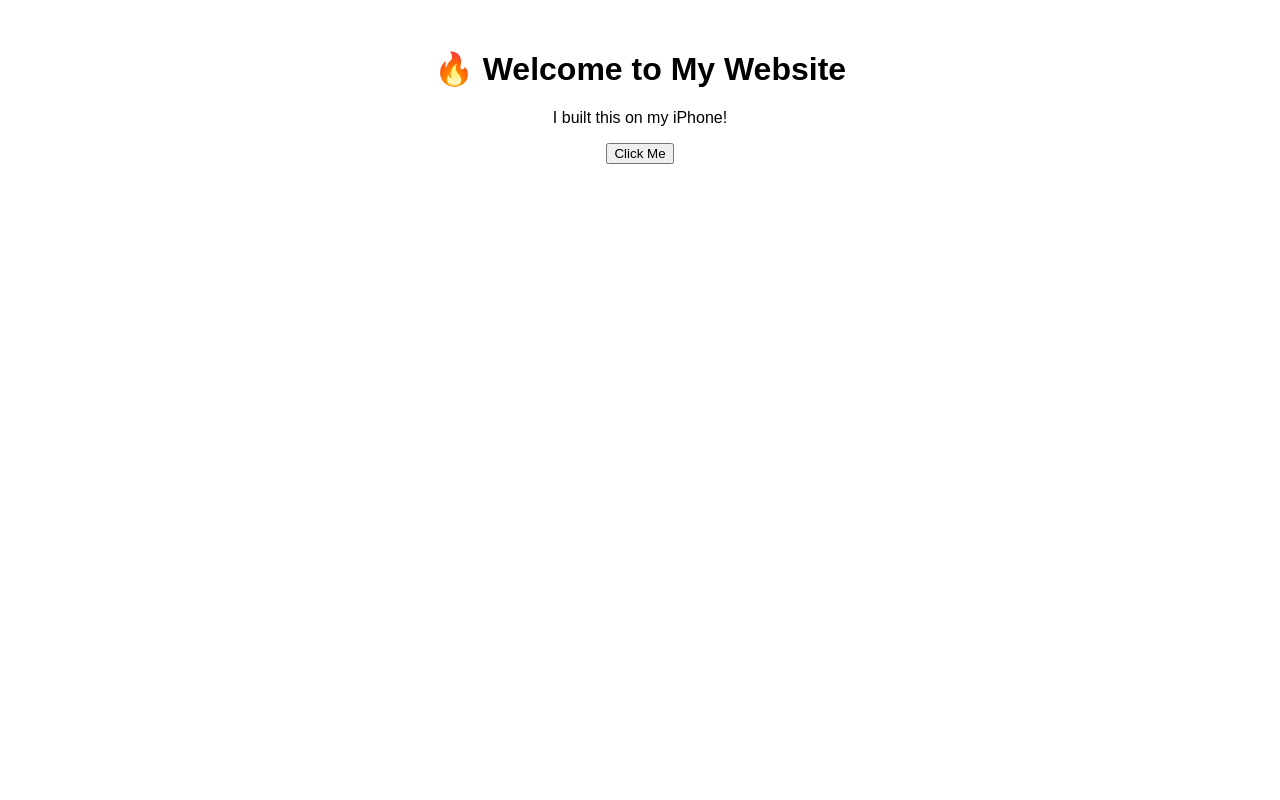
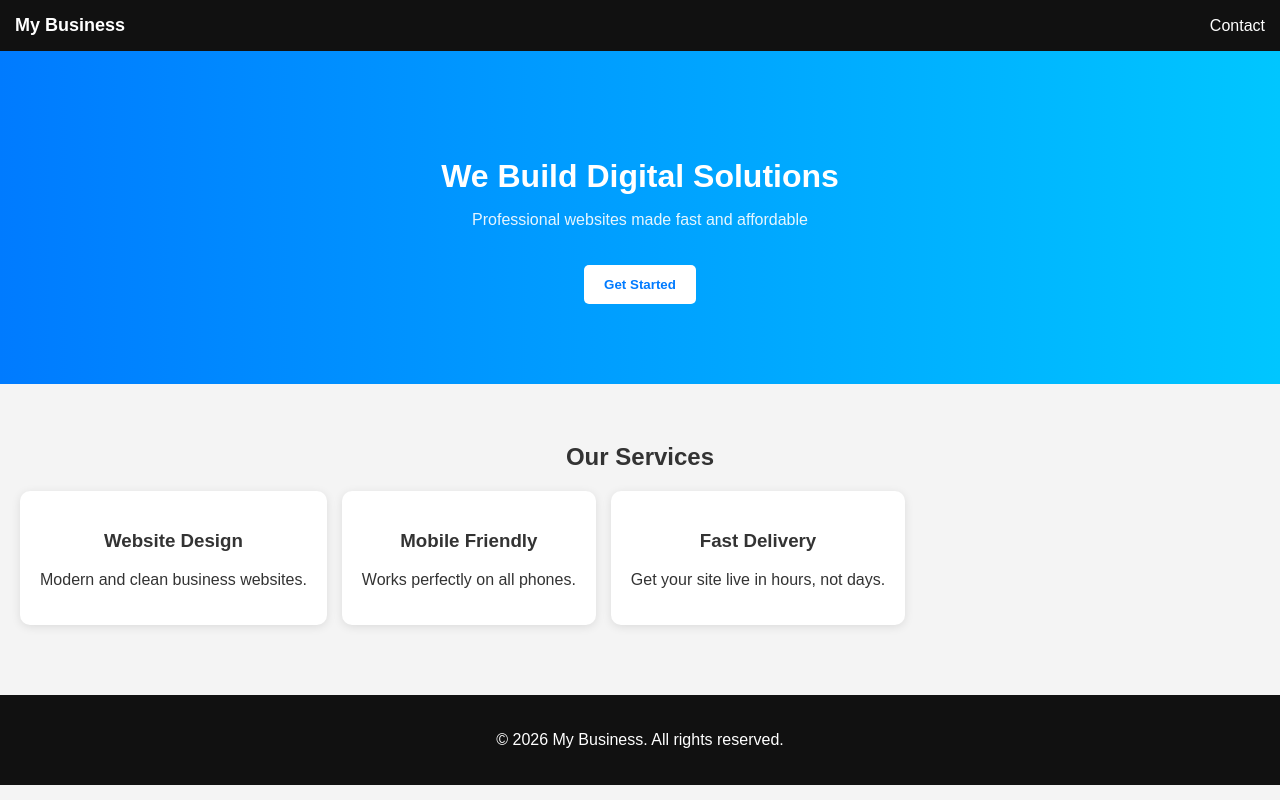
Before and after one commit to theodoremckenzie006/Get-Rich, a plain HTML site: page index.html in a window 1280 px wide. Drawn offline with Linux system fonts and the light colour scheme.

Commit message:
Update index.html

```diff
--- a/index.html
+++ b/index.html
@@ -1,14 +1,139 @@
 <!DOCTYPE html>
 <html>
 <head>
-  <title>My First Website</title>
+  <meta charset="UTF-8">
+  <meta name="viewport" content="width=device-width, initial-scale=1.0">
+  <title>My Business</title>
+
+  <style>
+    body {
+      margin: 0;
+      font-family: Arial, sans-serif;
+      background: #f4f4f4;
+      color: #333;
+    }
+
+    /* NAVBAR */
+    .nav {
+      background: #111;
+      color: white;
+      padding: 15px;
+      display: flex;
+      justify-content: space-between;
+      align-items: center;
+    }
+
+    .nav h1 {
+      font-size: 18px;
+      margin: 0;
+    }
+
+    /* HERO */
+    .hero {
+      background: linear-gradient(to right, #007bff, #00c6ff);
+      color: white;
+      text-align: center;
+      padding: 80px 20px;
+    }
+
+    .hero h2 {
+      font-size: 32px;
+      margin-bottom: 10px;
+    }
+
+    .hero p {
+      font-size: 16px;
+      opacity: 0.9;
+    }
+
+    .btn {
+      margin-top: 20px;
+      padding: 12px 20px;
+      background: white;
+      color: #007bff;
+      border: none;
+      border-radius: 5px;
+      font-weight: bold;
+    }
+
+    /* SECTIONS */
+    .section {
+      padding: 40px 20px;
+      text-align: center;
+    }
+
+    .cards {
+      display: flex;
+      flex-direction: column;
+      gap: 15px;
+      margin-top: 20px;
+    }
+
+    .card {
+      background: white;
+      padding: 20px;
+      border-radius: 10px;
+      box-shadow: 0 2px 10px rgba(0,0,0,0.1);
+    }
+
+    /* FOOTER */
+    .footer {
+      background: #111;
+      color: white;
+      text-align: center;
+      padding: 20px;
+      margin-top: 30px;
+    }
+
+    @media (min-width: 768px) {
+      .cards {
+        flex-direction: row;
+      }
+    }
+  </style>
 </head>
-<body style="font-family: Arial; text-align: center; margin-top: 50px;">
-  <h1>🔥 Welcome to My Website</h1>
-  <p>I built this on my iPhone!</p>
 
-  <button onclick="alert('You clicked my button!')">
-    Click Me
-  </button>
+<body>
+
+  <!-- NAVBAR -->
+  <div class="nav">
+    <h1>My Business</h1>
+    <span>Contact</span>
+  </div>
+
+  <!-- HERO -->
+  <div class="hero">
+    <h2>We Build Digital Solutions</h2>
+    <p>Professional websites made fast and affordable</p>
+    <button class="btn">Get Started</button>
+  </div>
+
+  <!-- SERVICES -->
+  <div class="section">
+    <h2>Our Services</h2>
+
+    <div class="cards">
+      <div class="card">
+        <h3>Website Design</h3>
+        <p>Modern and clean business websites.</p>
+      </div>
+
+      <div class="card">
+        <h3>Mobile Friendly</h3>
+        <p>Works perfectly on all phones.</p>
+      </div>
+
+      <div class="card">
+        <h3>Fast Delivery</h3>
+        <p>Get your site live in hours, not days.</p>
+      </div>
+    </div>
+  </div>
+
+  <!-- FOOTER -->
+  <div class="footer">
+    <p>© 2026 My Business. All rights reserved.</p>
+  </div>
+
 </body>
 </html>
```
